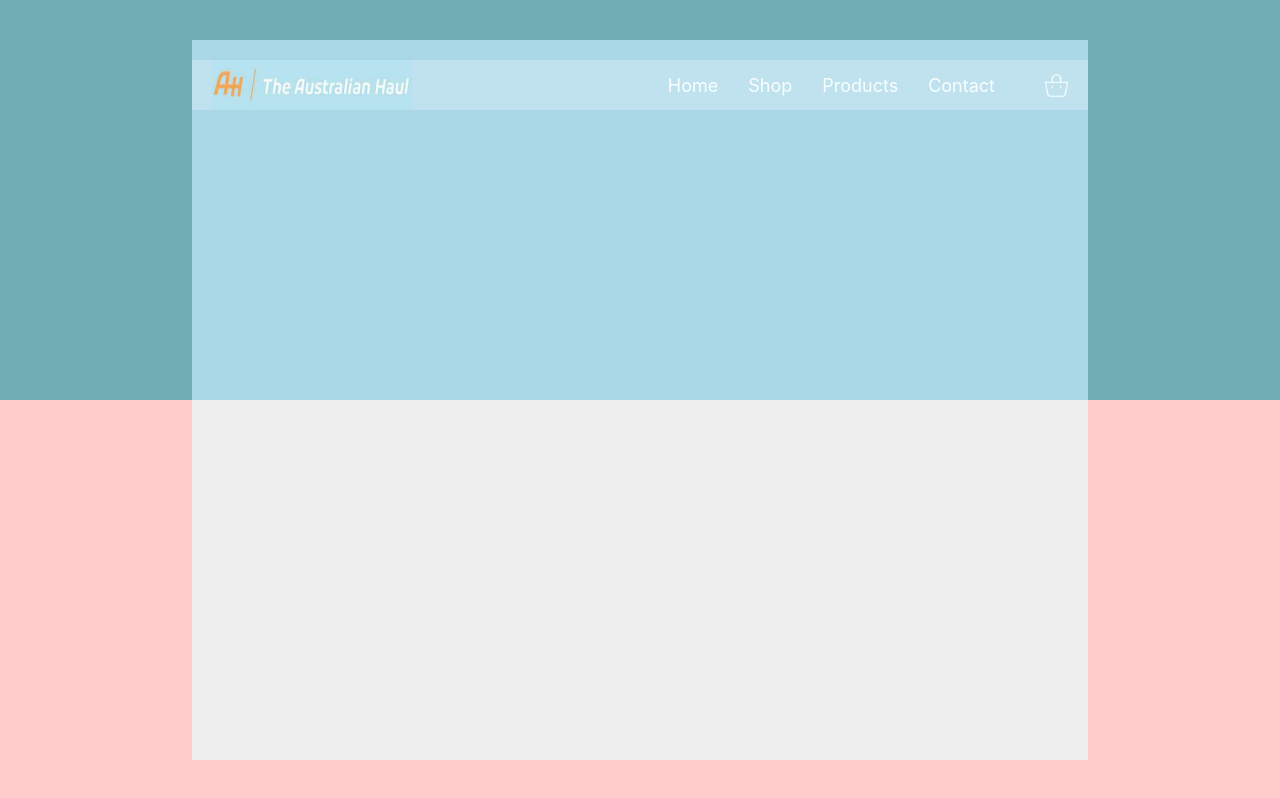
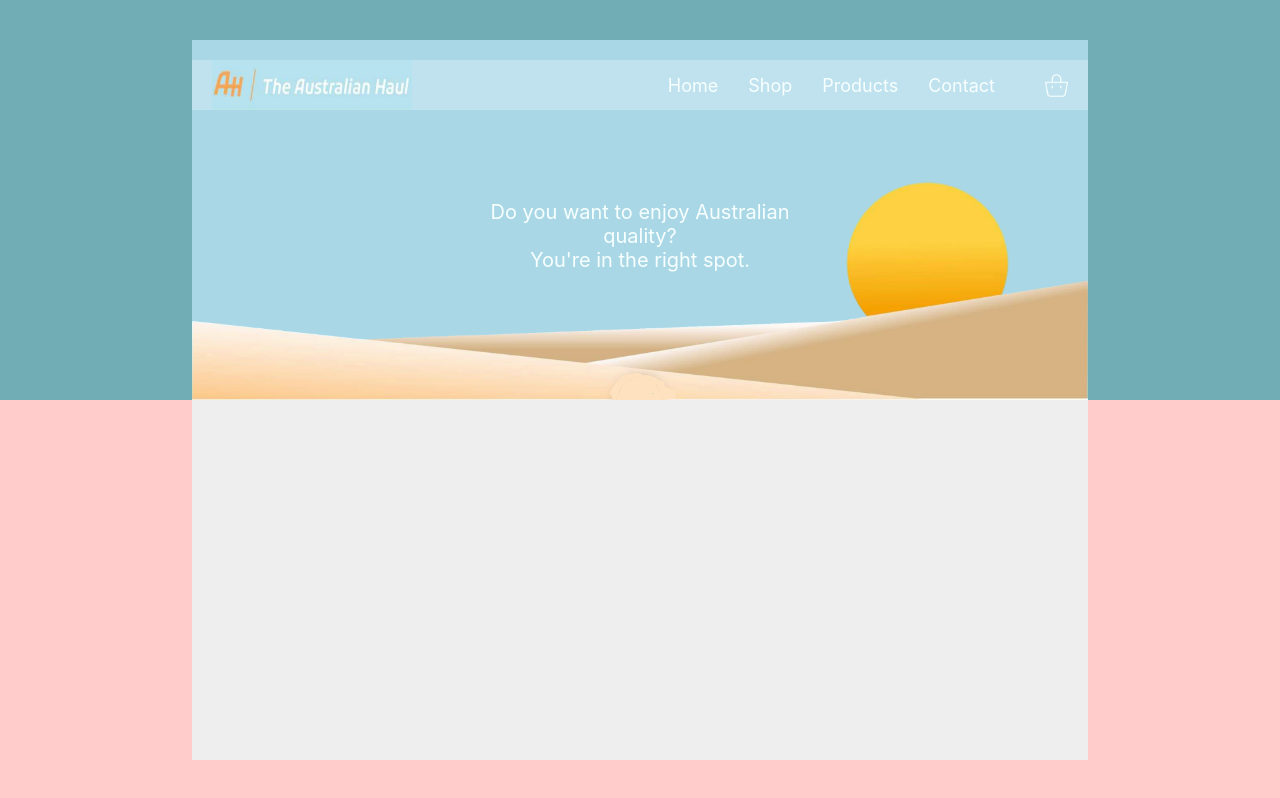
Before and after one commit to TonyAbramo/TheAustralianHaul, a React (Create React App) app: page / in a window 1280 px wide. Built offline with nearby package versions, Linux system fonts and the light colour scheme.

Commit message:
[dev][TopPanel] Add Carousel

```diff
--- /dev/null
+++ b/src/components/carousel/Carousel.tsx
@@ -0,0 +1,41 @@
+import * as React from 'react';
+
+import carouselDunes from '../../assets/dunes.png'
+
+export default function Carousel() {
+
+    const carouselStyle: React.CSSProperties = {
+        height: "100%"
+    }
+    const carouselDunesStyle: React.CSSProperties = {
+        position: "absolute",
+        bottom: 0
+    }
+    const centeredTextStyle: React.CSSProperties = {
+        color: "#F7FFFE",
+        textAlign: "center",
+        fontSize: 20,
+        marginTop: 90
+    }
+
+    return (
+        <div style={carouselStyle} >
+            <div style={centeredTextStyle} >
+                <p>
+                    Do you want to enjoy Australian <br />
+                    quality? <br />
+                    You're in the right spot.
+                </p>
+            </div>
+            <img
+                src={carouselDunes}
+                alt="AustralianHaul logo"
+                style={carouselDunesStyle}
+                width="100%"
+                height="auto"
+            />
+        </div>
+
+
+    )
+}
--- a/src/components/layout/TopPanel.tsx
+++ b/src/components/layout/TopPanel.tsx
@@ -1,4 +1,5 @@
 import * as React from 'react';
+import Carousel from '../carousel/Carousel';
 import NavBar from '../menu/NavBar';
 
 export default function TopPanel() {
@@ -14,6 +15,7 @@ export default function TopPanel() {
     return (
         <div style={topPanelStyle} >
             <NavBar />
+            <Carousel />
         </div>
     )
 }
```
